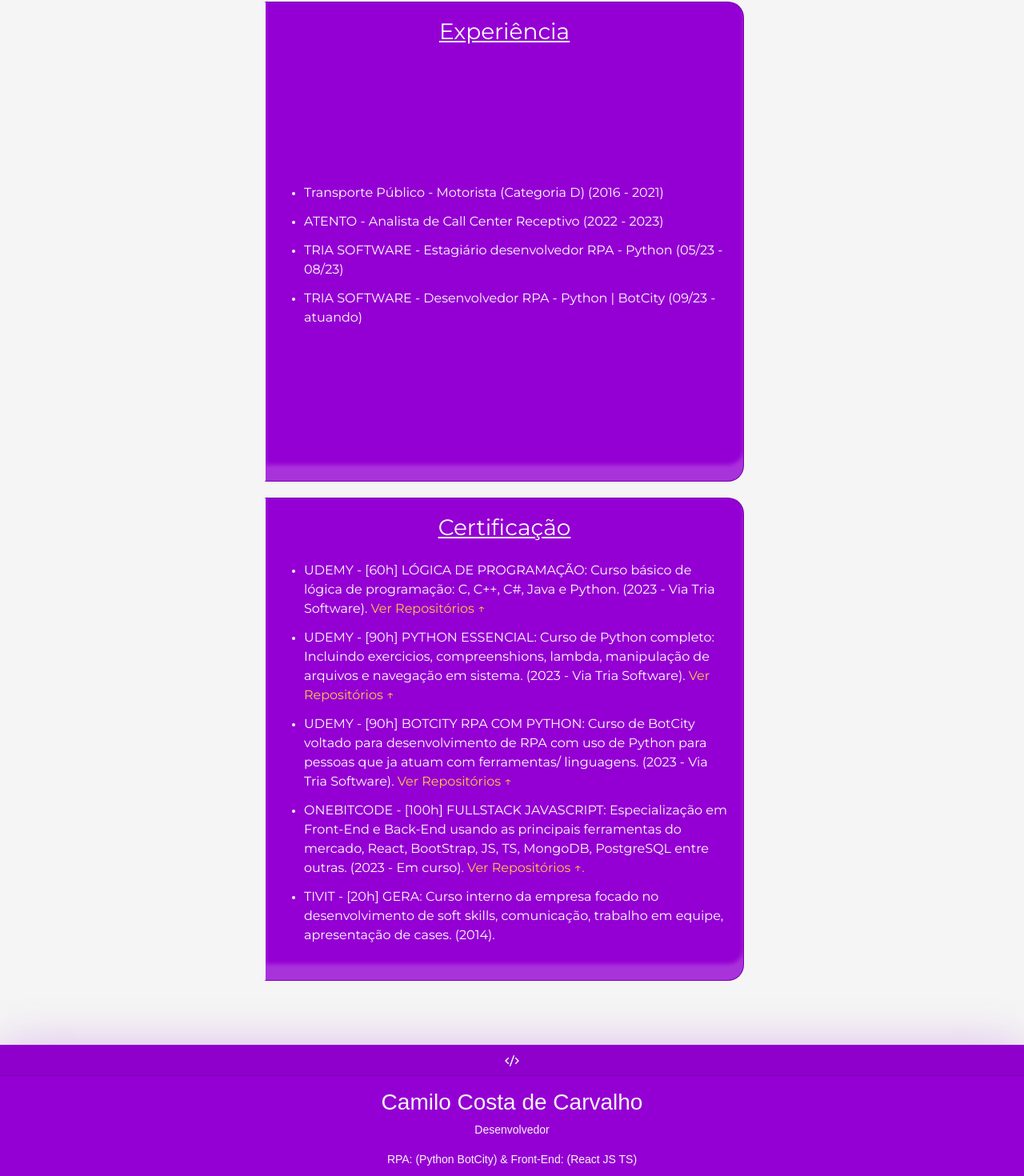
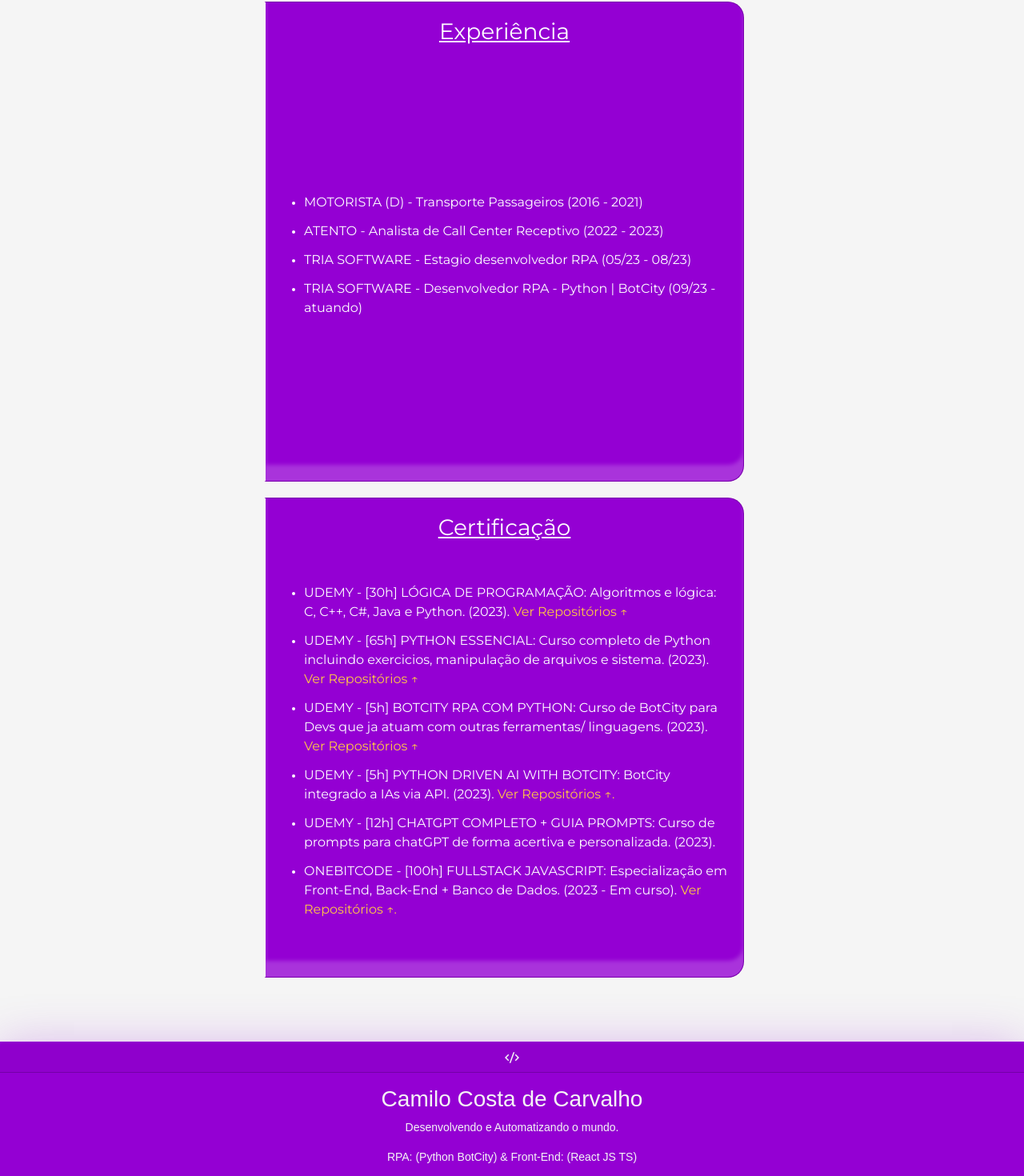
Before and after one commit to CamiloCCarvalho/portifolio-v2, a React (Vite) app: page /about in a window 1280 px wide. Shown: the part 1358-2828 px from the top of the page at 80% size. Built offline with nearby package versions, Linux system fonts and the light colour scheme.

Commit message:
att portifolio

```diff
--- a/src/components/about/index.tsx
+++ b/src/components/about/index.tsx
@@ -46,13 +46,13 @@
                 <TextBox className="card-body">
                     <ul>
                         <li>
-                            <Text className="card-text">Transporte Público - Motorista (Categoria D) (2016 - 2021)</Text>
+                            <Text className="card-text">MOTORISTA (D) - Transporte Passageiros (2016 - 2021)</Text>
                         </li>
                         <li>
                             <Text className="card-text">ATENTO - Analista de Call Center Receptivo (2022 - 2023)</Text>
                         </li>
                         <li>
-                            <Text className="card-text">TRIA SOFTWARE - Estagiário desenvolvedor RPA - Python (05/23 - 08/23)</Text>
+                            <Text className="card-text">TRIA SOFTWARE - Estagio desenvolvedor RPA (05/23 - 08/23)</Text>
                         </li>
                         <li>
                             <Text className="card-text">TRIA SOFTWARE - Desenvolvedor RPA - Python | BotCity (09/23 - atuando)</Text>
@@ -67,32 +67,38 @@
 
                     <ul>
                         <li>
-                            <Text className="card-text">UDEMY - [60h] LÓGICA DE PROGRAMAÇÃO: Curso básico de lógica de programação: C, C++, C#, Java e Python. (2023 - Via Tria Software).
+                            <Text className="card-text">UDEMY - [30h] LÓGICA DE PROGRAMAÇÃO: Algoritmos e lógica: C, C++, C#, Java e Python. (2023).
                             <TextLink target="_blank" role="link" to="https://github.com/CamiloCCarvalho?tab=repositories"> {repos}&#x2191;
                             </TextLink>
                             </Text>
                         </li>
                         <li>
-                            <Text className="card-text">UDEMY - [90h] PYTHON ESSENCIAL: Curso de Python completo: Incluindo exercicios, compreenshions, lambda, manipulação de arquivos e navegação em sistema. (2023 - Via Tria Software).
+                            <Text className="card-text">UDEMY - [65h] PYTHON ESSENCIAL: Curso completo de Python incluindo exercicios, manipulação de arquivos e sistema. (2023).
                             <TextLink target="_blank" role="link" to="https://github.com/CamiloCCarvalho?tab=repositories"> {repos}&#x2191;
                             </TextLink>
                             </Text>
                         </li>
                         <li>
-                            <Text className="card-text">UDEMY - [90h] BOTCITY RPA COM PYTHON: Curso de BotCity voltado para desenvolvimento de RPA com uso de Python para pessoas que ja atuam com ferramentas/ linguagens. (2023 - Via Tria Software).
+                            <Text className="card-text">UDEMY - [5h] BOTCITY RPA COM PYTHON: Curso de BotCity para Devs que ja atuam com outras ferramentas/ linguagens. (2023).
                             <TextLink target="_blank" role="link" to="https://github.com/CamiloCCarvalho?tab=repositories"> {repos}&#x2191;
                             </TextLink>
                             </Text>
                         </li>
-
                         <li>
-                            <Text className="card-text">ONEBITCODE - [100h] FULLSTACK JAVASCRIPT: Especialização em Front-End e Back-End usando as principais ferramentas do mercado, React, BootStrap, JS, TS, MongoDB, PostgreSQL entre outras. (2023 - Em curso).
+                            <Text className="card-text">UDEMY - [5h] PYTHON DRIVEN AI WITH BOTCITY: BotCity integrado a IAs via API. (2023).
                             <TextLink target="_blank" role="link" to="https://github.com/CamiloCCarvalho?tab=repositories"> {repos}&#x2191;.
                             </TextLink>
                             </Text>
                         </li>
                         <li>
-                            <Text className="card-text">TIVIT - [20h] GERA: Curso interno da empresa focado no desenvolvimento de soft skills, comunicação, trabalho em equipe, apresentação de cases. (2014).</Text>
+                            <Text className="card-text">UDEMY - [12h] CHATGPT COMPLETO + GUIA PROMPTS: Curso de prompts para chatGPT de forma acertiva e personalizada. (2023).
+                            </Text>
+                        </li>
+                        <li>
+                            <Text className="card-text">ONEBITCODE - [100h] FULLSTACK JAVASCRIPT: Especialização em Front-End, Back-End + Banco de Dados. (2023 - Em curso).
+                            <TextLink target="_blank" role="link" to="https://github.com/CamiloCCarvalho?tab=repositories"> {repos}&#x2191;.
+                            </TextLink>
+                            </Text>
                         </li>
                     </ul>
                 </TextBox>
--- a/src/shared/Footer/index.tsx
+++ b/src/shared/Footer/index.tsx
@@ -16,7 +16,7 @@
 
                 <div className="card-body">
                     <h3 className="card-title">Camilo Costa de Carvalho</h3>
-                    <p className="card-text">Desenvolvedor</p>
+                    <p className="card-text">Desenvolvendo e Automatizando o mundo.</p>
                     <p className="card-text">RPA: (Python BotCity) & Front-End: (React JS TS)</p>
                 </div>
 
```
